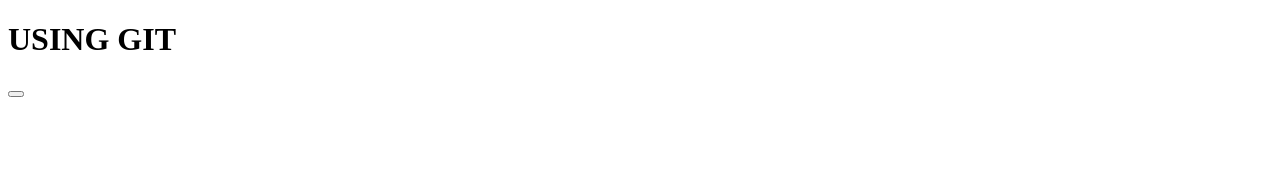
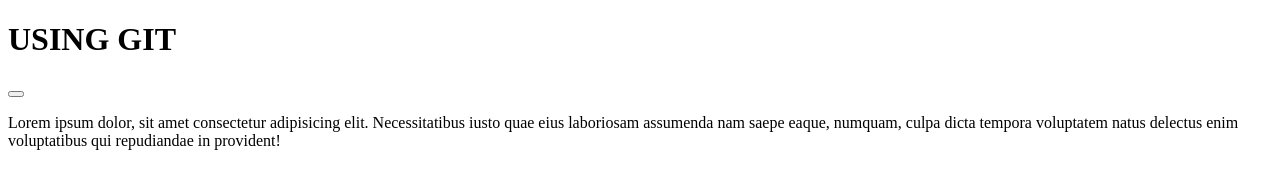
Before and after one commit to gizemay96/git-tutorial, a plain HTML site: page index.html in a window 1280 px wide. Drawn offline with Linux system fonts and the light colour scheme.

Commit message:
File commit 3

```diff
--- a/index.html
+++ b/index.html
@@ -10,6 +10,6 @@
     <h1>USING GIT</h1>
 
     <button></button>
-
+    <p>Lorem ipsum dolor, sit amet consectetur adipisicing elit. Necessitatibus iusto quae eius laboriosam assumenda nam saepe eaque, numquam, culpa dicta tempora voluptatem natus delectus enim voluptatibus qui repudiandae in provident!</p>
 </body>
 </html>
```
